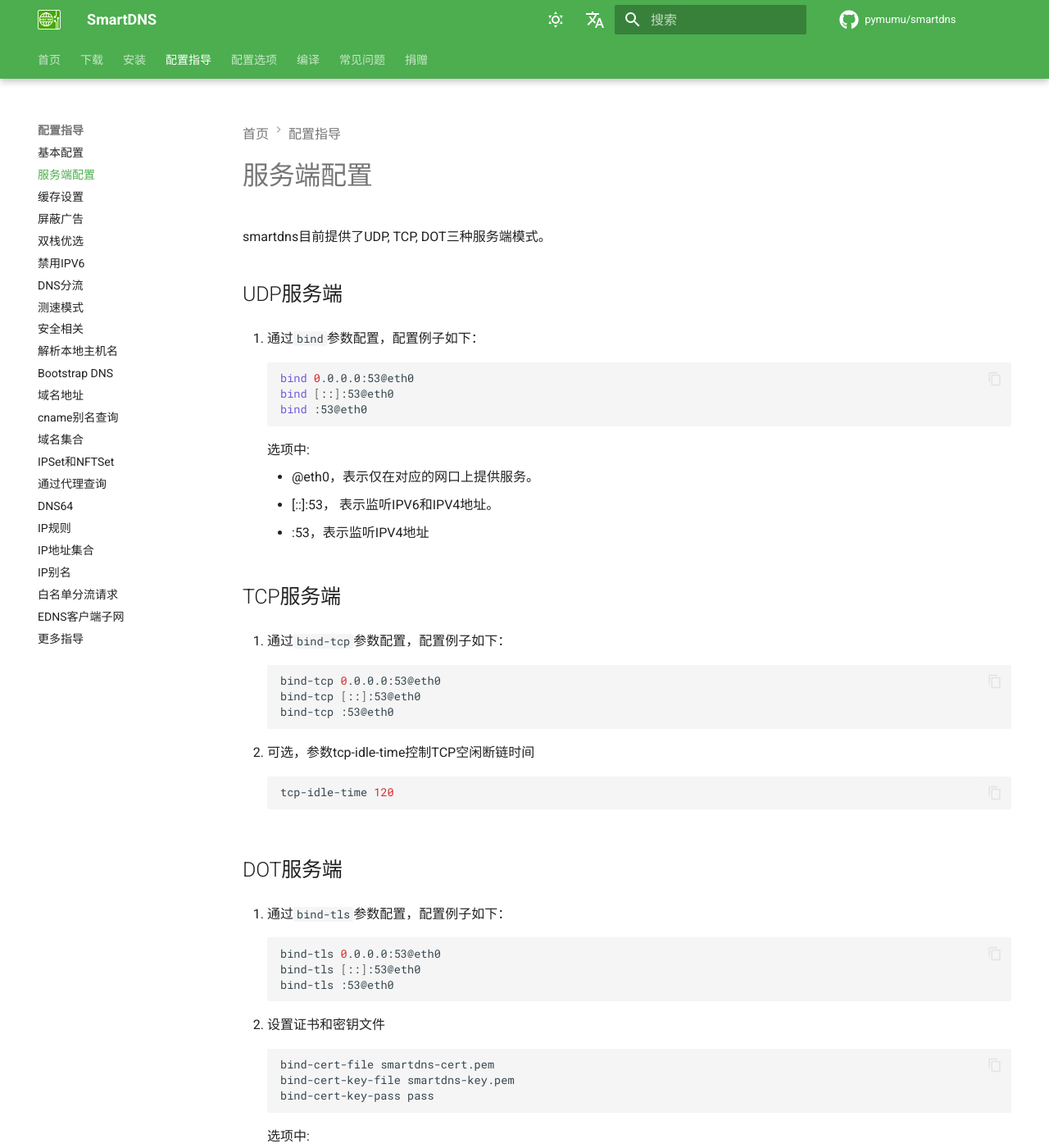
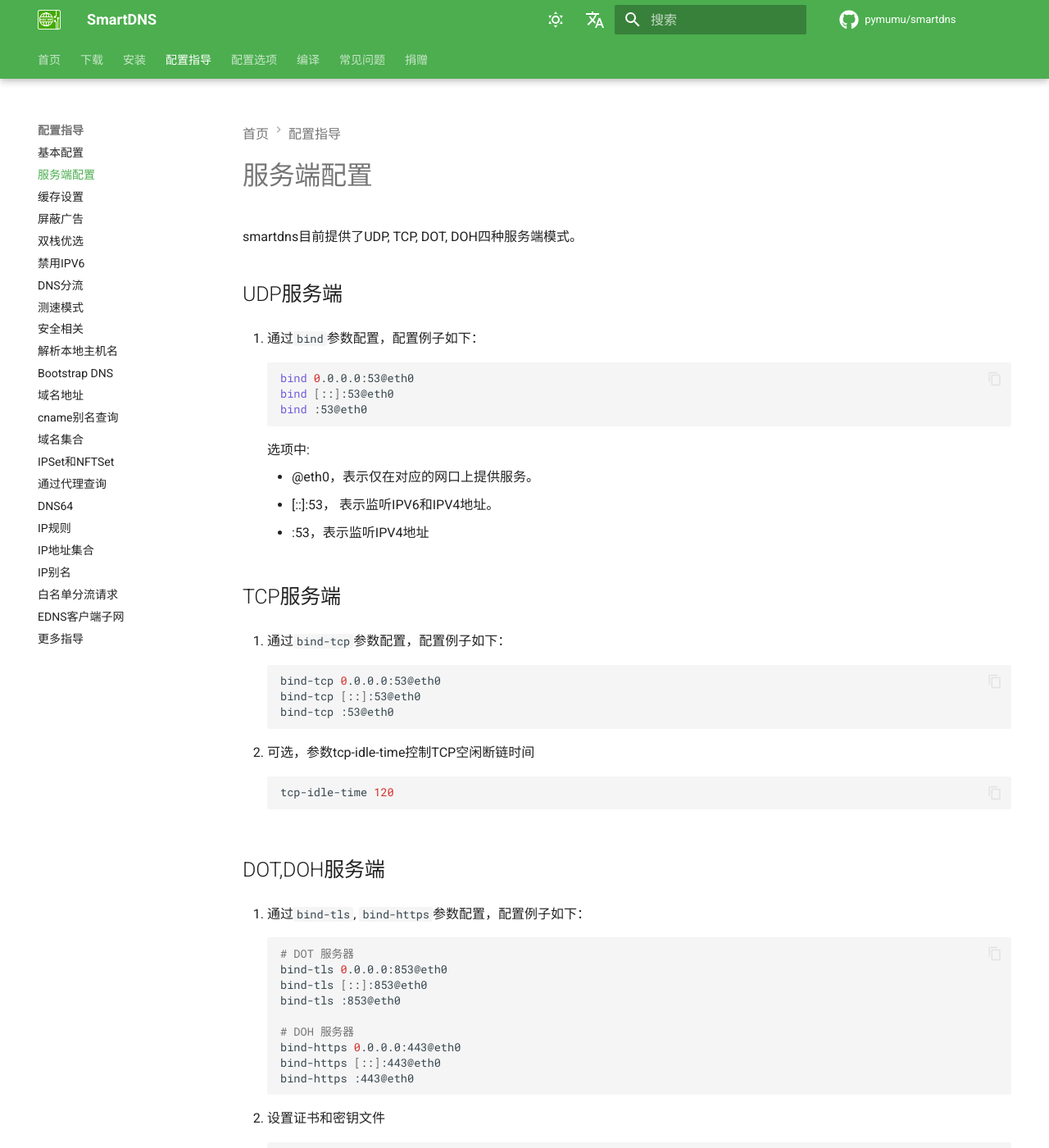
Before and after one commit to pymumu/smartdns, an MkDocs documentation site: the page built from docs/config/server-config.md, in a window 1280 px wide and 1400 px high. Shown: the whole window at 82% size. Built offline with MkDocs 1.6.1 and Material for MkDocs 9.7.7, drawn with Linux system fonts in a browser that asks for light colours; comment, search, counter and statistics services are not loaded.

Commit message:
add bind-https option

````diff
--- a/docs/config/server-config.md
+++ b/docs/config/server-config.md
@@ -5,7 +5,7 @@ hide:
 
 # 服务端配置
 
-smartdns目前提供了UDP, TCP, DOT三种服务端模式。
+smartdns目前提供了UDP, TCP, DOT, DOH四种服务端模式。
 
 ## UDP服务端
 
@@ -39,14 +39,20 @@ smartdns目前提供了UDP, TCP, DOT三种服务端模式。
     tcp-idle-time 120
     ```
 
-## DOT服务端
+## DOT,DOH服务端
 
-1. 通过`bind-tls`参数配置，配置例子如下：
+1. 通过`bind-tls`, `bind-https`参数配置，配置例子如下：
 
     ```shell
-    bind-tls 0.0.0.0:53@eth0
-    bind-tls [::]:53@eth0
-    bind-tls :53@eth0
+    # DOT 服务器
+    bind-tls 0.0.0.0:853@eth0
+    bind-tls [::]:853@eth0
+    bind-tls :853@eth0
+
+    # DOH 服务器
+    bind-https 0.0.0.0:443@eth0
+    bind-https [::]:443@eth0
+    bind-https :443@eth0
 
     ```
 
````
Also changed, not shown: docs/configuration.md (+1 -0 lines), en/docs/config/server-config.md (+13 -7 lines), en/docs/configuration.md (+2 -1 lines).
